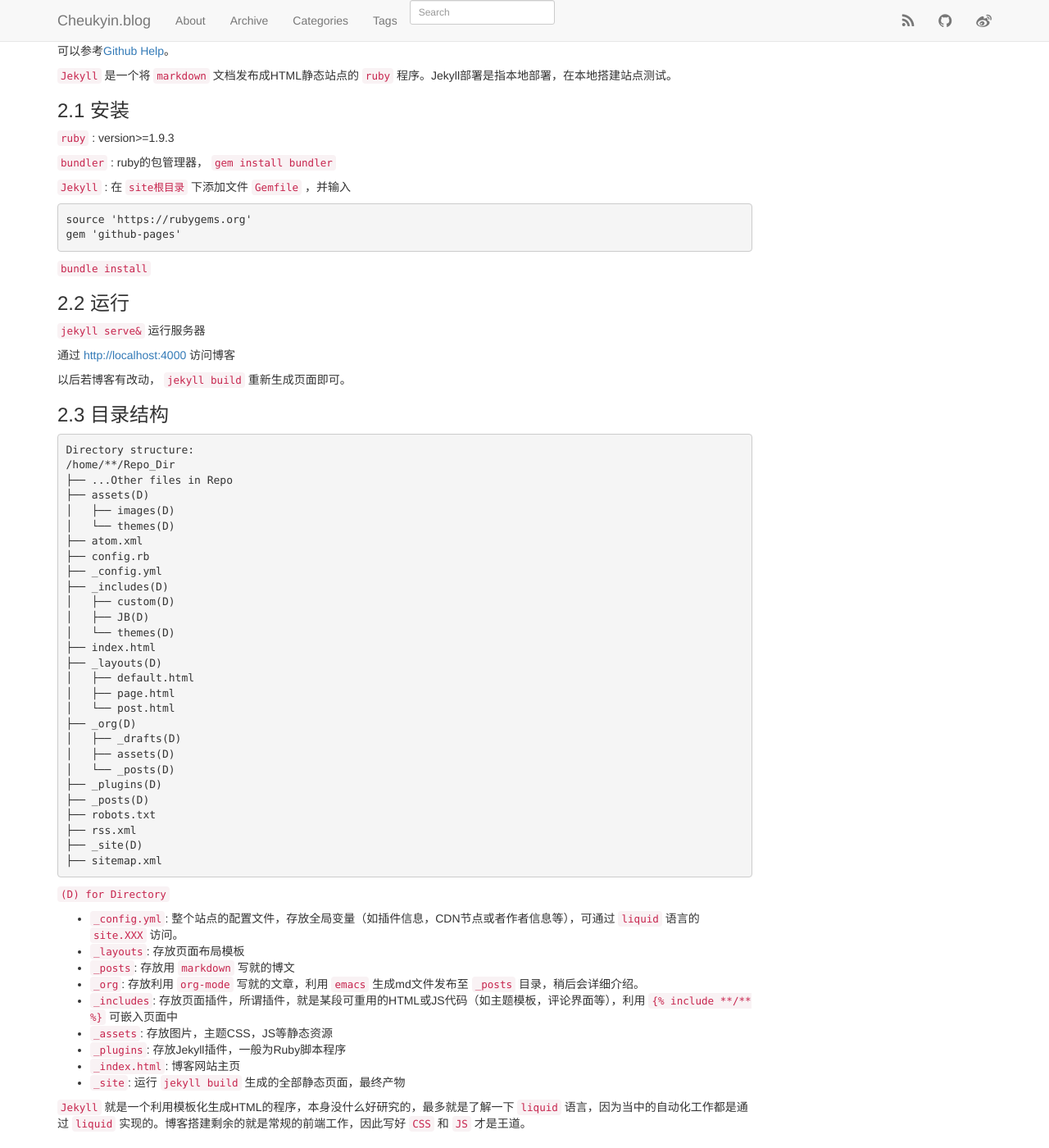
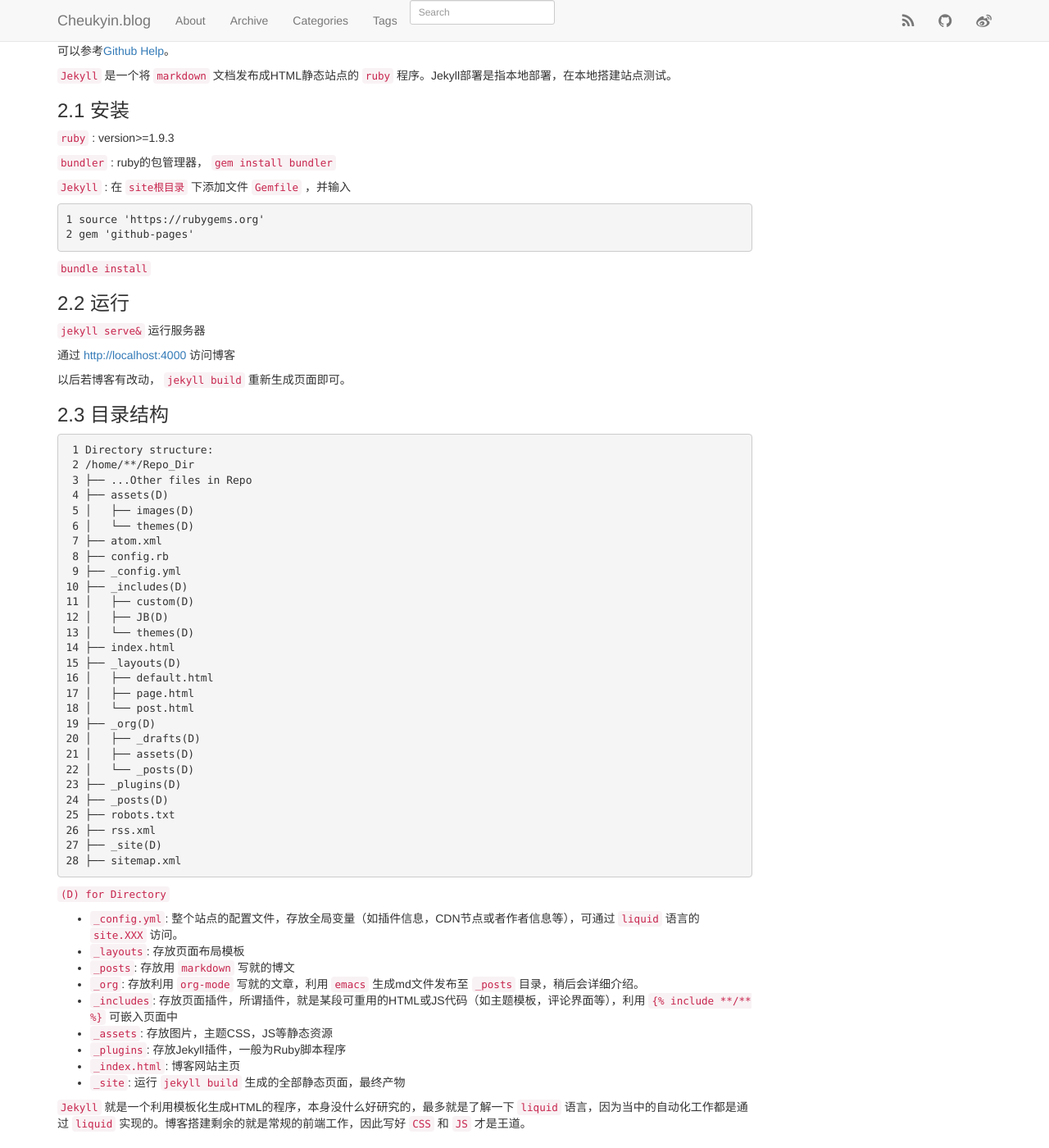
Before and after one commit to Cheukyin/Cheukyin.github.io, a Jekyll site: the page built from _posts/2014-08-01-org2jekyll.html, in a window 1280 px wide and 1400 px high, scrolled down 567 px. Shown: the whole window at 82% size. Built offline with Jekyll 4.4.1, drawn with Linux system fonts in a browser that asks for light colours; nearby versions of some CDN libraries; library files that are not in the unit come from our copies; Markdown is read by kramdown in place of the engine named in the settings; comment, search, counter and statistics services are not loaded; some of the changed text lies outside the part shown.

Commit message:
modify articles

```diff
--- a/_org/_posts/2013-02-04-archlinux-installation.org
+++ b/_org/_posts/2013-02-04-archlinux-installation.org
@@ -32,7 +32,7 @@
  从Archlinux官网下载镜像，再下载  @@html:<code>@@grub4dos@@html:</code>@@ ，提取  @@html:<code>@@grldr@@html:</code>@@ 、
  @@html:<code>@@grldr.mbr@@html:</code>@@ 到系统盘（我是C盘），并在此区新建 @@html:<code>@@menu.lst@@html:</code>@@ ，写入:
 
-#+begin_src cmd
+#+begin_src sh
 title Arch
 find --set-root /archlinux-2013.01.04-dual.iso
 map --mem --heads=0 --sectors-per-track=0 /archlinux-2013.01.04-dual.iso (0xff)
--- a/_posts/2014-08-01-org2jekyll.html
+++ b/_posts/2014-08-01-org2jekyll.html
@@ -54,8 +54,8 @@
 <p>
 <code>Jekyll</code> : 在 <code>site根目录</code> 下添加文件 <code>Gemfile</code> ，并输入
 </p>
-<div class="highlight"><pre>source &#39;https://rubygems.org&#39;
-gem &#39;github-pages&#39;
+<div class="highlight"><pre><span class="lineno">1</span> <span class="nb">source</span> <span class="s1">&#39;https://rubygems.org&#39;</span>
+<span class="lineno">2</span> gem <span class="s1">&#39;github-pages&#39;</span>
 </pre></div>
 
 <p>
@@ -82,36 +82,36 @@
 <div id="outline-container-sec-2-3" class="outline-3">
 <h3 id="sec-2-3"><span class="section-number-3">2.3</span> 目录结构</h3>
 <div class="outline-text-3" id="text-2-3">
-<pre class="example">
-Directory structure:
-/home/**/Repo_Dir
-├── ...Other files in Repo
-├── assets(D)
-│   ├── images(D)
-│   └── themes(D)
-├── atom.xml
-├── config.rb
-├── _config.yml
-├── _includes(D)
-│   ├── custom(D)
-│   ├── JB(D)
-│   └── themes(D)
-├── index.html
-├── _layouts(D)
-│   ├── default.html
-│   ├── page.html
-│   └── post.html
-├── _org(D)
-│   ├── _drafts(D)
-│   ├── assets(D)
-│   └── _posts(D)
-├── _plugins(D)
-├── _posts(D)
-├── robots.txt
-├── rss.xml
-├── _site(D)
-├── sitemap.xml
-</pre>
+<div class="highlight"><pre><span class="lineno"> 1</span> Directory structure:
+<span class="lineno"> 2</span> /home/**/Repo_Dir
+<span class="lineno"> 3</span> ├── ...Other files in Repo
+<span class="lineno"> 4</span> ├── assets(D)
+<span class="lineno"> 5</span> │   ├── images(D)
+<span class="lineno"> 6</span> │   └── themes(D)
+<span class="lineno"> 7</span> ├── atom.xml
+<span class="lineno"> 8</span> ├── config.rb
+<span class="lineno"> 9</span> ├── _config.yml
+<span class="lineno">10</span> ├── _includes(D)
+<span class="lineno">11</span> │   ├── custom(D)
+<span class="lineno">12</span> │   ├── JB(D)
+<span class="lineno">13</span> │   └── themes(D)
+<span class="lineno">14</span> ├── index.html
+<span class="lineno">15</span> ├── _layouts(D)
+<span class="lineno">16</span> │   ├── default.html
+<span class="lineno">17</span> │   ├── page.html
+<span class="lineno">18</span> │   └── post.html
+<span class="lineno">19</span> ├── _org(D)
+<span class="lineno">20</span> │   ├── _drafts(D)
+<span class="lineno">21</span> │   ├── assets(D)
+<span class="lineno">22</span> │   └── _posts(D)
+<span class="lineno">23</span> ├── _plugins(D)
+<span class="lineno">24</span> ├── _posts(D)
+<span class="lineno">25</span> ├── robots.txt
+<span class="lineno">26</span> ├── rss.xml
+<span class="lineno">27</span> ├── _site(D)
+<span class="lineno">28</span> ├── sitemap.xml
+</pre></div>
+
 
 <p>
 <code>(D) for Directory</code>
@@ -228,7 +228,7 @@
 <li>段落： 按一次 <code>Enter</code> ，发布时只有一个空格，按两次 <code>Enter</code> 才算重新开一段
 </li>
 <li>内部post链接：如我要链接到 <code>2014-08-04-ping-service.html</code> 这篇文章，则这样写
-<div class="highlight"><pre>{% raw %} @@html:&lt;a href=&quot;{% post_url 2014-08-04-ping-service %}&quot;&gt;@@Blog发送ping服务请求的Python实现@@html:&lt;/a&gt;@@ {% endraw %}
+<div class="highlight"><pre><span class="lineno">1</span> {% raw %} @@html:&lt;a href=&quot;{% post_url 2014-08-04-ping-service %}&quot;&gt;@@Blog发送ping服务请求的Python实现@@html:&lt;/a&gt;@@ {% endraw %}
 </pre></div>
 
 </li>
@@ -278,13 +278,13 @@
 <li>标题： #+CAPTION: 表格的标题
 </li>
 <li>列长限制，如下面，将列长限制为6
-<pre class="example">
-|   | &lt;6&gt;    |
-| 1 | one    |
-| 2 | two    |
-| 3 | This=&gt; |
-| 4 | four   |
-</pre>
+<div class="highlight"><pre><span class="lineno">1</span> |   | &lt;6&gt;    |
+<span class="lineno">2</span> | 1 | one    |
+<span class="lineno">3</span> | 2 | two    |
+<span class="lineno">4</span> | 3 | This=&gt; |
+<span class="lineno">5</span> | 4 | four   |
+</pre></div>
+
 </li>
 <li>计算：如一张3*3表格，在第二行第三列中输入 <code>=$1*$2</code> 。 <code>$1</code> 和 <code>$2</code> 表示第一列和第二列， <code>C-u C-c C-c</code> 强制 <code>org-mode</code> 为整个表格进行计算，若只希望在某一特定项上进行计算，可在等号前再加一个 <code>:</code>
 </li>
@@ -554,7 +554,6 @@
 </div>
 </div>
 </div>
-
 <div id="outline-container-sec-4" class="outline-2">
 <h2 id="sec-4"><span class="section-number-2">4</span> 有待深究</h2>
 <div class="outline-text-2" id="text-4">
--- a/_posts/2014-08-04-ping-service.html
+++ b/_posts/2014-08-04-ping-service.html
@@ -48,14 +48,14 @@
 <p>
 用法很简单，首先导入库：
 </p>
-<div class="highlight"><pre><span class="kn">import</span> <span class="nn">xmlrpclib</span>
+<div class="highlight"><pre><span class="lineno">1</span> <span class="kn">import</span> <span class="nn">xmlrpclib</span>
 </pre></div>
 
 
 <p>
 生成xmlrpc服务器对象：
 </p>
-<div class="highlight"><pre><span class="n">sever</span>  <span class="o">=</span> <span class="n">xmlrpclib</span><span class="o">.</span><span class="n">ServerProxy</span><span class="p">(</span><span class="n">ServerProxy</span><span class="p">)</span>
+<div class="highlight"><pre><span class="lineno">1</span> <span class="n">sever</span>  <span class="o">=</span> <span class="n">xmlrpclib</span><span class="o">.</span><span class="n">ServerProxy</span><span class="p">(</span><span class="n">ServerProxy</span><span class="p">)</span>
 </pre></div>
 
 <p>
@@ -65,7 +65,7 @@
 <p>
 然后便可以执行RPC服务器的方法了，以百度为例：
 </p>
-<div class="highlight"><pre><span class="n">result</span> <span class="o">=</span> <span class="n">server</span><span class="o">.</span><span class="n">weblogUpdates</span><span class="o">.</span><span class="n">extendedPing</span><span class="p">(</span><span class="n">blog_name</span><span class="p">,</span><span class="n">index_addr</span><span class="p">,</span><span class="n">new_post_addr</span><span class="p">,</span><span class="n">rss_addr</span><span class="p">)</span>
+<div class="highlight"><pre><span class="lineno">1</span> <span class="n">result</span> <span class="o">=</span> <span class="n">server</span><span class="o">.</span><span class="n">weblogUpdates</span><span class="o">.</span><span class="n">extendedPing</span><span class="p">(</span><span class="n">blog_name</span><span class="p">,</span><span class="n">index_addr</span><span class="p">,</span><span class="n">new_post_addr</span><span class="p">,</span><span class="n">rss_addr</span><span class="p">)</span>
 </pre></div>
 
 <p>
```
Also changed, not shown: _org/_posts/2014-08-01-org2jekyll.org (+5 -7 lines), _posts/2013-02-04-archlinux-installation.html (+25 -25 lines).
